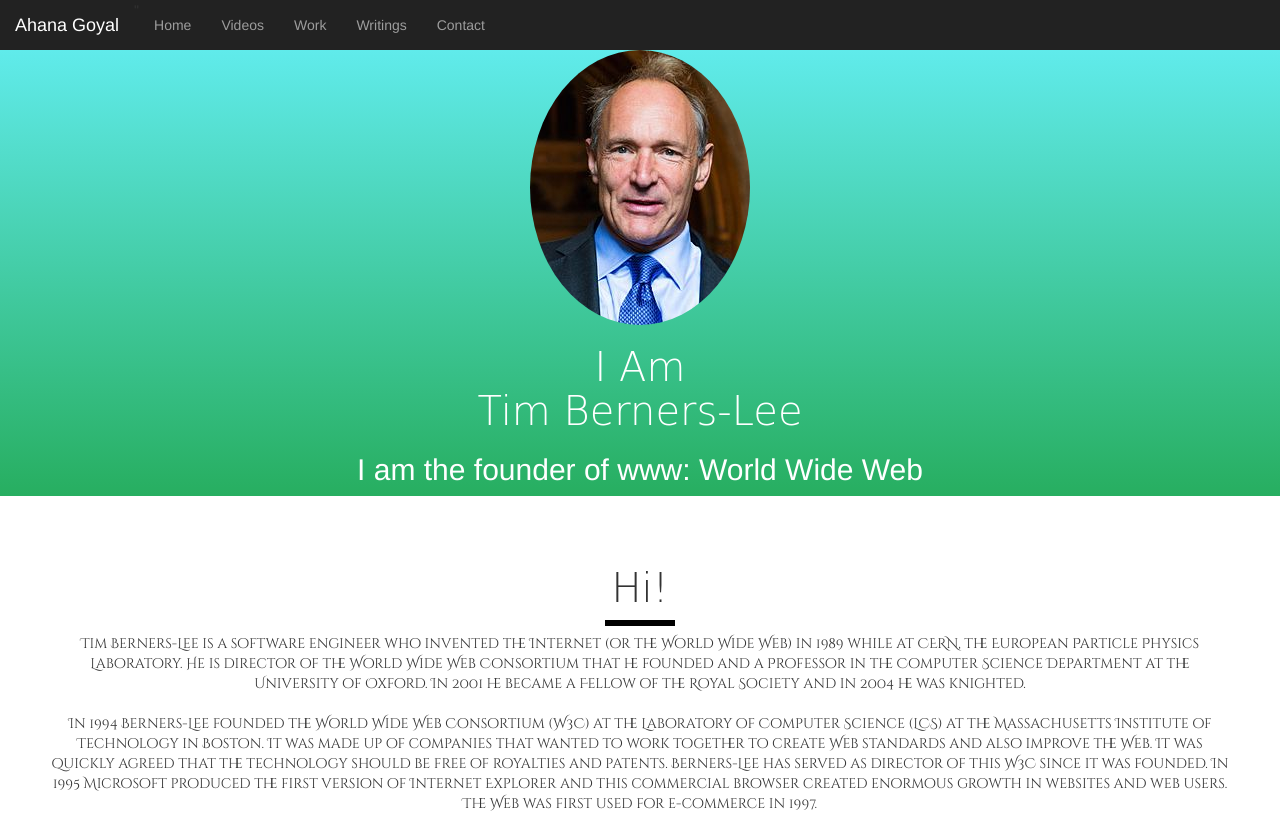
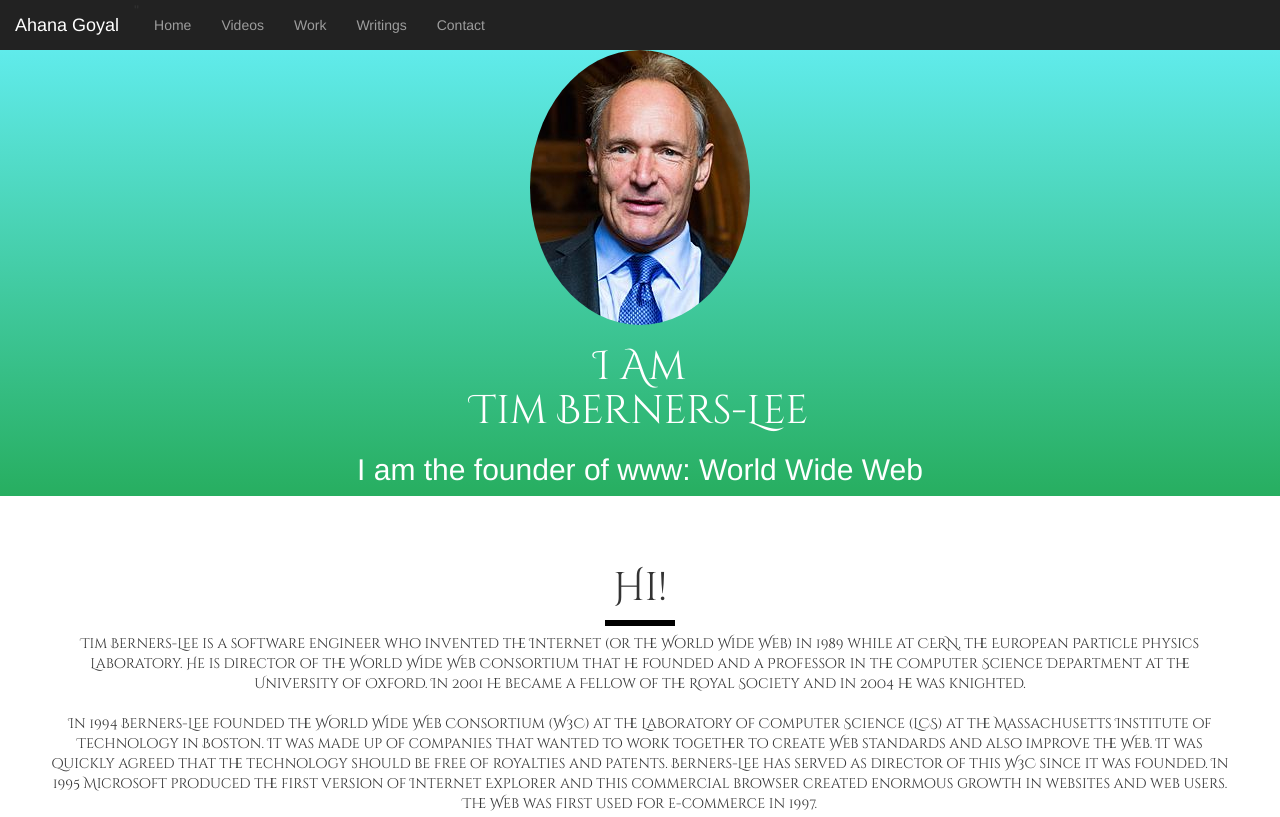
Before and after one commit to Ahana1105/Cls-68-Tim-B-lee-Bootstrap, a plain HTML site: page index.html in a window 1280 px wide. Shown: the top 817 px of the page. Drawn offline with nearby package versions, Linux system fonts and the light colour scheme.

Commit message:
Add files via upload

```diff
--- a/index.html
+++ b/index.html
@@ -11,13 +11,15 @@
 
     <script src="https://maxcdn.bootstrapcdn.com/bootstrap/3.4.0/js/bootstrap.min.js"></script>
 
-    <title>Sir Tim Berners-Lee</title>
+    <title>Tim Berners-Lee</title>
 
     <link href="https://fonts.googleapis.com/css?family=Cinzel+Decorative&display=swap" rel="stylesheet">
 
     <link rel="stylesheet" href="https://cdnjs.cloudflare.com/ajax/libs/font-awesome/4.7.0/css/font-awesome.min.css">
 
     <link rel="stylesheet" type="text/css" href="style.css">
+    <link rel="preconnect" href="https://fonts.gstatic.com">
+<link href="https://fonts.googleapis.com/css2?family=Cinzel+Decorative:wght@400;700&display=swap" rel="stylesheet">
 
 </head>
 
--- a/style.css
+++ b/style.css
@@ -18,7 +18,7 @@
 }
 h1 {
     font-size: 40px;
-    font-family: cursive;
+    font-family: 'Cinzel Decorative', cursive;
     font-weight: 300;
 }
 
```
